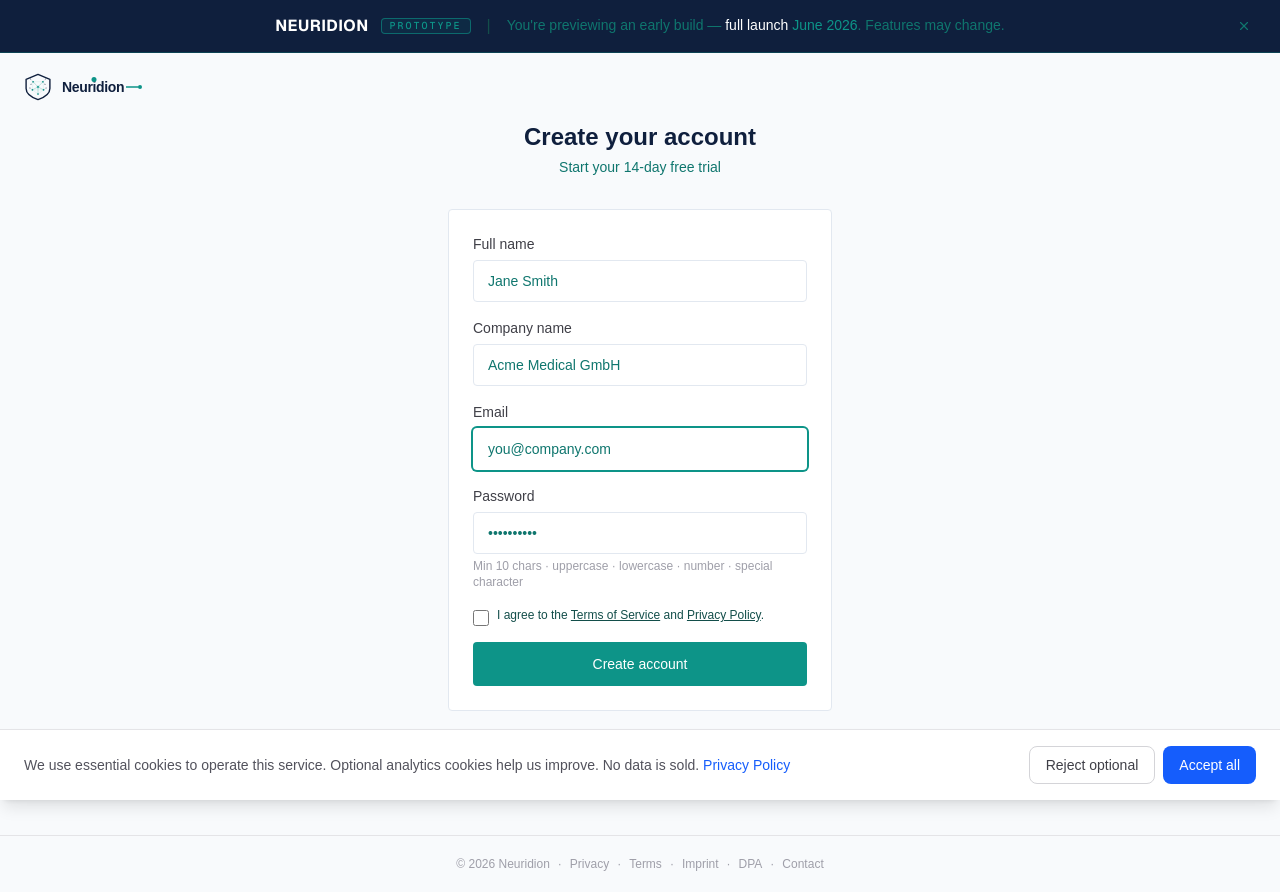
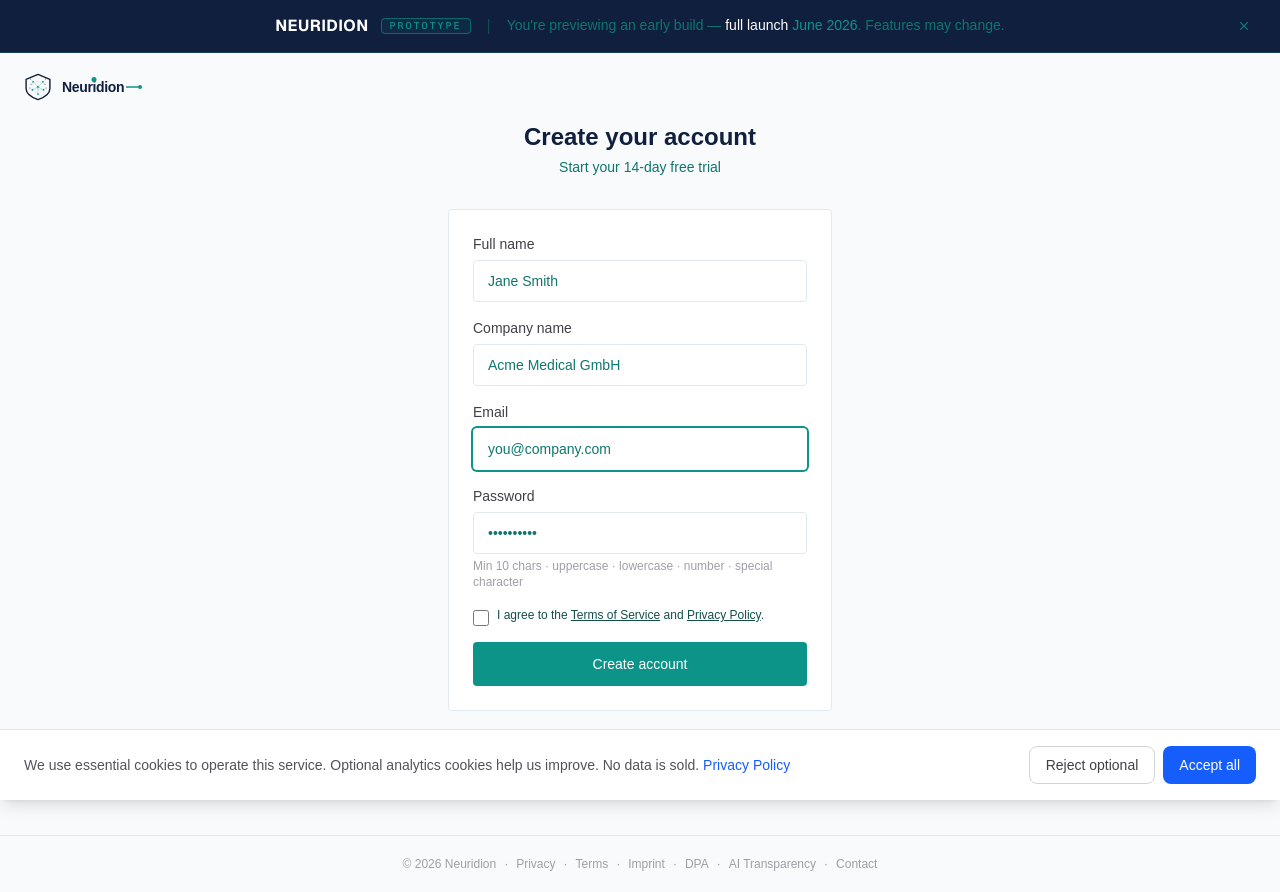
Before and after one commit to Jeyday23/Neuridion, a Next.js app: page /signup in a window 1280 px wide. Built offline with nearby package versions, Linux system fonts and the light colour scheme.

Commit message:
feat: add AI Transparency link to footer
Co-Authored-By: Neuridion <info@neuridion.eu>

```diff
--- a/app/components/Footer.tsx
+++ b/app/components/Footer.tsx
@@ -13,6 +13,8 @@ export function Footer({ className = '' }: { className?: string }) {
       <span className="mx-2">·</span>
       <Link href="/dpa"      className="hover:text-zinc-600 transition-colors">DPA</Link>
       <span className="mx-2">·</span>
+      <Link href="/ai-transparency" className="hover:text-zinc-600 transition-colors">AI Transparency</Link>
+      <span className="mx-2">·</span>
       <a href="mailto:info@neuridion.eu" className="hover:text-zinc-600 transition-colors">Contact</a>
     </footer>
   )
```
